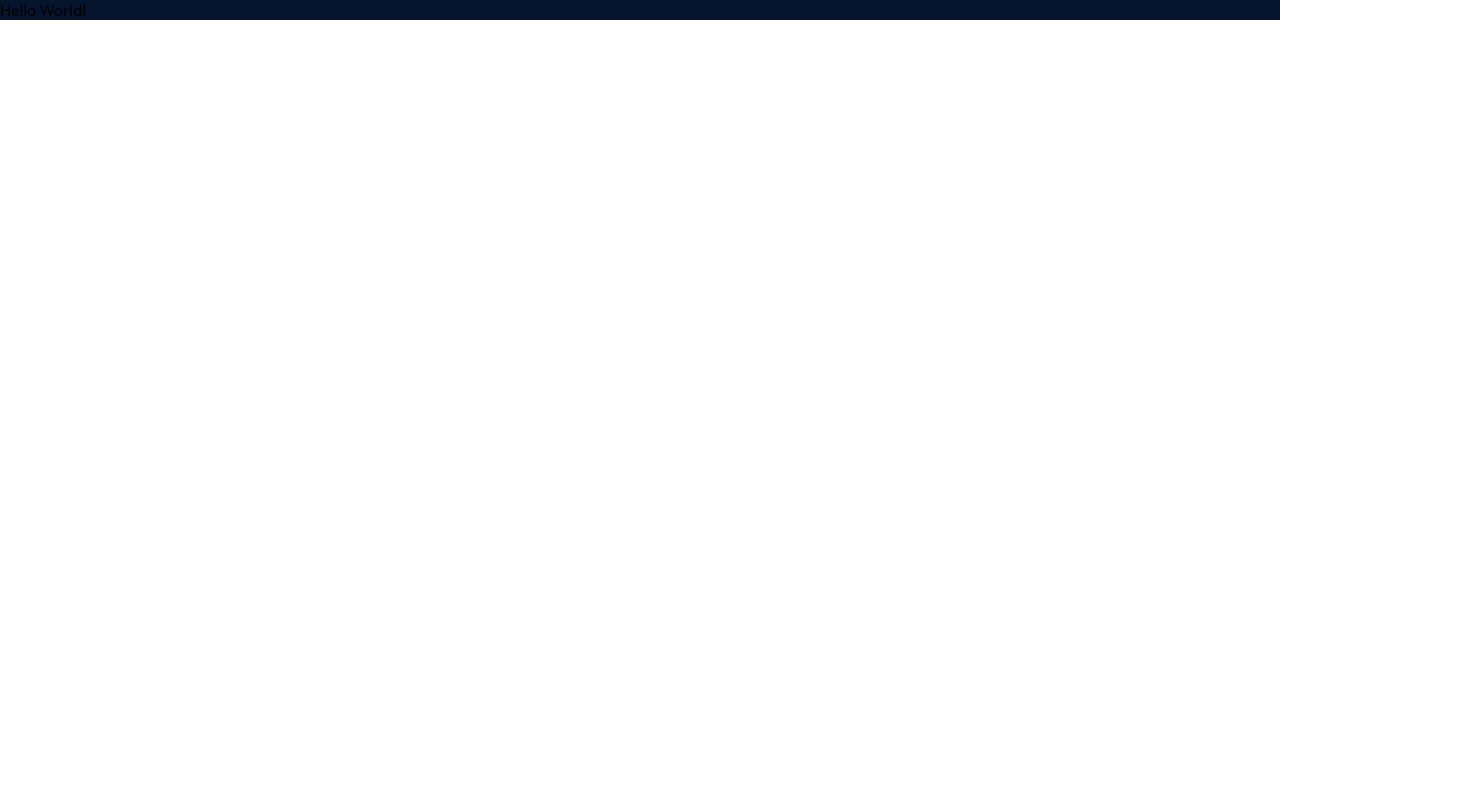
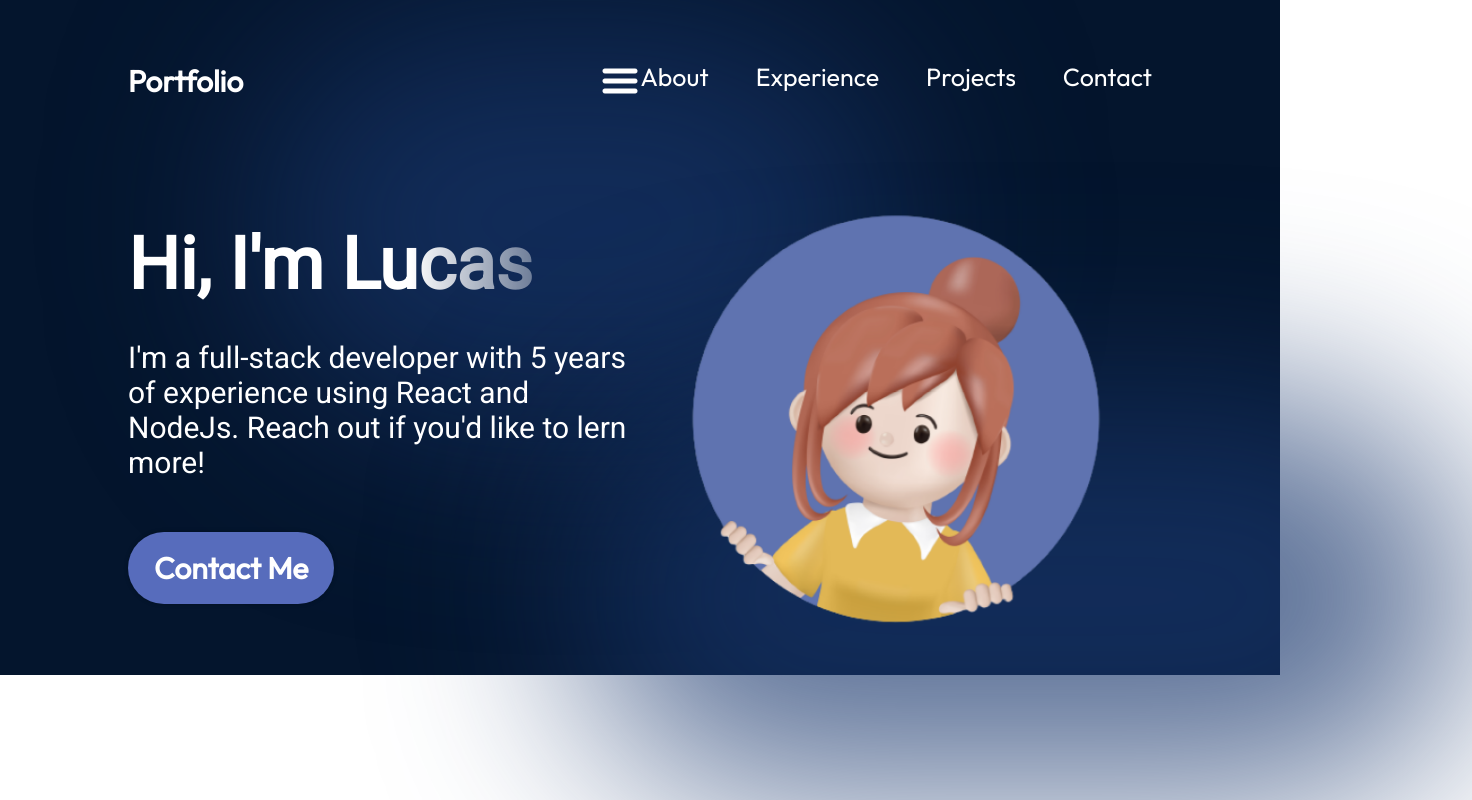
Before and after one commit to LucasFTomazela/react-portfolio, a React (Vite) app: page / in a window 1280 px wide. Shown: the whole page, 1472 px wide, since content can reach past the window. Built offline with nearby package versions, Linux system fonts and the light colour scheme.

Commit message:
feat: section-hero

```diff
--- a/src/App.jsx
+++ b/src/App.jsx
@@ -1,10 +1,15 @@
 import styles from './App.module.css';
+import { Hero } from './components/Hero/Hero';
+import { Navbar } from './components/Navbar/Navbar';
 
 function App() {
 
 
   return (
-    <div className={styles.App}>Hello World!</div>
+    <div className={styles.App}>
+      <Navbar />
+      <Hero />
+    </div>
   )
 }
 
--- /dev/null
+++ b/src/components/Hero/Hero.jsx
@@ -0,0 +1,16 @@
+import { getImageUrl } from "../../utils";
+import styles from "./Hero.module.css";
+
+export const Hero = () => {
+  return (
+  <section className={styles.container}>
+    <div className={styles.content}>
+        <h1 className={styles.title}>Hi, I&apos;m Lucas</h1>
+        <p className={styles.description}>I&apos;m a full-stack developer with 5 years of experience using React and NodeJs. Reach out if you&apos;d like to lern more!</p>
+        <a href="mailto:lucasfernandobts@gmail.com" className={styles.contactBtn}>Contact Me</a>
+    </div>
+    <img src={getImageUrl('hero/heroImage.png')} alt="Hero image of me" className={styles.heroImg}/>
+    <div className={styles.topBlur} />
+    <div className={styles.bottomBlur} />
+  </section>
+)};
--- /dev/null
+++ b/src/components/Hero/Hero.module.css
@@ -0,0 +1,109 @@
+@import "../../vars.css";
+
+.container {
+    position: relative;
+    display: flex;
+    align-items: center;
+    justify-content: space-between;
+    margin-top: 49px;
+    z-index: 1;
+    margin-left: 10%;
+    margin-right: 10%;
+}
+
+.content {
+    display: flex;
+    flex-direction: column;
+    align-items: flex-start;
+    color: var(--color-text);
+    z-index: 1;
+}
+
+.title {
+    font-size: 72px;
+    font-weight: 900;
+    margin-bottom: 33px;
+    font-family: var(--font-roboto);
+    background: linear-gradient(90deg, rgba(255, 255, 255, 1) 70%, rgba(225, 225, 255, 0) 120%);
+    -webkit-text-fill-color: transparent;
+    -webkit-background-clip: text;
+}
+
+.description {
+    font-size: 30px;
+    font-family: var(--font-roboto);
+    margin-bottom: 52px;
+}
+
+.contactBtn {
+    text-decoration: none;
+    background-color: var(--color-primary);
+    color: var(--color-text);
+    border-radius: 100px;
+    font-size: 30px;
+    font-weight: 600;
+    padding: 17px 26px;
+    box-shadow: 0 0 4px 0 rgba(0, 0, 0, 0.25);
+}
+
+.heroImg {
+    width: 50%;
+    z-index: 1;
+
+    animation-name: floating;
+    animation-duration: 3s;
+    animation-iteration-count: infinite;
+    animation-timing-function: ease-in-out;
+}
+
+@keyframes floating {
+    0% {
+        transform: translate(0, 0px);
+    }
+
+    50% {
+        transform: translate(0, 10px);
+    }
+
+    100% {
+        transform: translate(0, 0px);
+    }
+}
+
+.topBlur {
+    position: absolute;
+    width: 50vw;
+    height: 50vh;
+    min-width: 350px;
+    min-height: 350px;
+    top: -128px;
+    left: 10vw;
+    border-radius: 764px;
+    background: rgba(25, 55, 109, 0.7);
+    filter: blur(100px);
+    z-index: 0;
+}
+
+.bottomBlur {
+    position: absolute;
+    width: 70vw;
+    height: 50vh;
+    min-width: 350px;
+    min-height: 250px;
+    top: 246px;
+    right: -25vw;
+    border-radius: 764px;
+    background: rgba(25, 55, 109, 0.7);
+    filter: blur(100px);
+    z-index: 0;
+}
+
+@media screen and (max-width: 830px) {
+    .container {
+        flex-direction: column-reverse;
+    }
+
+    .content {
+        align-items: center;
+    }
+}
--- /dev/null
+++ b/src/components/Navbar/Navbar.jsx
@@ -0,0 +1,29 @@
+import {useState} from 'react';
+
+import styles from './Navbar.module.css';
+import {getImageUrl} from '../../utils';
+
+export const Navbar = () => {
+    const [menuOpen, setMenuOpen] = useState(false);
+    return <nav className={styles.navbar}>
+        <a className={styles.title} href="/">Portfolio</a>
+        <div className={styles.menu}>
+            <img className={styles.menuBtn} src={ menuOpen ? getImageUrl("nav/closeIcon.png") : getImageUrl("nav/menuIcon.png")} alt='menu-button' onClick={() => setMenuOpen(!menuOpen)}/>
+            <ul className={`${styles.menuItems} ${menuOpen && styles.menuOpen}`} onClick={() => setMenuOpen(false)}>
+                <li>
+                    <a href="#about">About</a>
+                </li>
+                <li>
+                    <a href="#experience">Experience</a>
+                </li>
+                <li>
+                    <a href="#projects">Projects</a>
+                </li>
+                <li>
+                    <a href="#contact">Contact</a>
+                </li>
+            </ul>
+        </div>
+    </nav>;
+
+}
--- /dev/null
+++ b/src/components/Navbar/Navbar.module.css
@@ -0,0 +1,73 @@
+@import '../../vars.css';
+
+.navbar {
+    position: relative;
+    display: flex;
+    align-items: center;
+    justify-content: space-between;
+    padding-top: 61px;
+    z-index: 2;
+    margin: 0 10%;
+}
+
+.title {
+    font-size: 30px;
+    font-weight: 600;
+    text-decoration: none;
+    color: var(--color-text);
+}
+
+.menu {
+    display: flex;
+}
+
+.menuItems {
+    display: flex;
+    gap: 47px;
+    list-style: none;
+}
+
+.menuItems a {
+    font-size: 25px;
+    color: var(--color-text);
+    text-decoration: none;
+}
+
+@media screen and (max-width: 830px) {
+    .navbar {
+        flex-direction: column;
+        align-items: flex-start;
+    }
+
+    .menu {
+        position: absolute;
+        right: 0;
+        margin-right: 10%;
+        flex-direction: column;
+        align-items: flex-end;
+        gap: 11px;
+        z-index: 3;
+    }
+
+    .menuBtn {
+        display: block;
+        cursor: pointer;
+    }
+
+    .menuItems {
+        display: none;
+        flex-direction: column;
+        align-items: center;
+        gap: 13px;
+        border-radius: 10px;
+        background-color: rgb(25, 55, 109);
+        background: linear-gradient(0deg, rgba(25, 55, 109, 0.2) 0%, rgba(25, 55, 109, 1) 100%);
+        padding: 24px 33px;
+        box-shadow: 0 0 4px 0 rgba(0, 0, 0, 0.25);
+    }
+
+    .menuOpen {
+        display: flex;
+        z-index: 1;
+    }
+}
--- a/src/utils.js
+++ b/src/utils.js
@@ -1,3 +1,3 @@
 export const getImageUrl = (path) => {
-  return new URL(`assetes/${path}`, import.meta.url).href;
+  return new URL(`/assets/${path}`, import.meta.url).href;
 };
```
Also changed, not shown: assets/hero/avatar.png (added).
